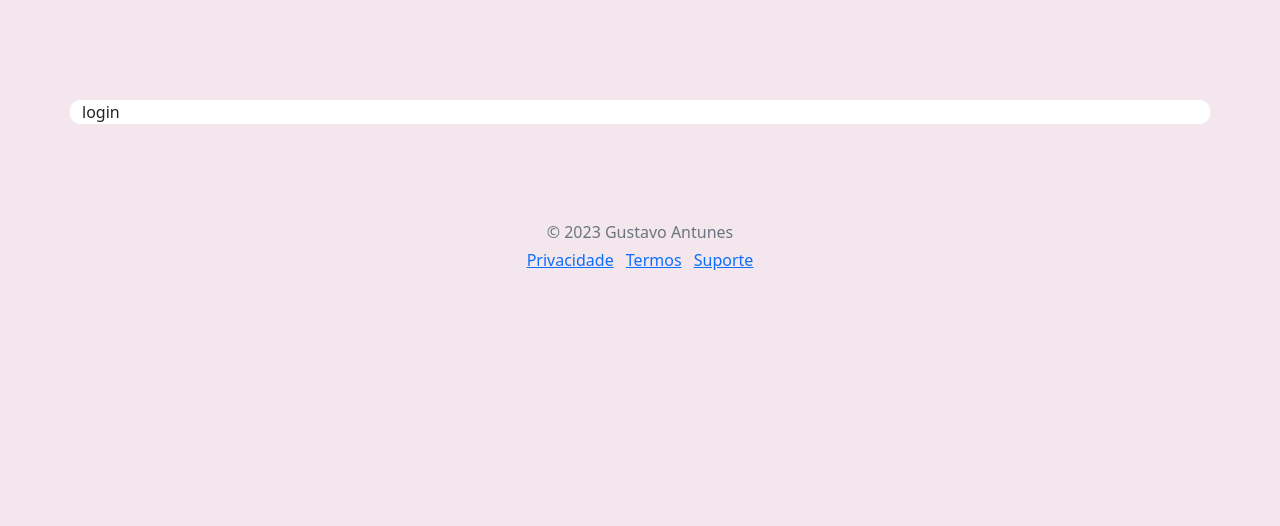
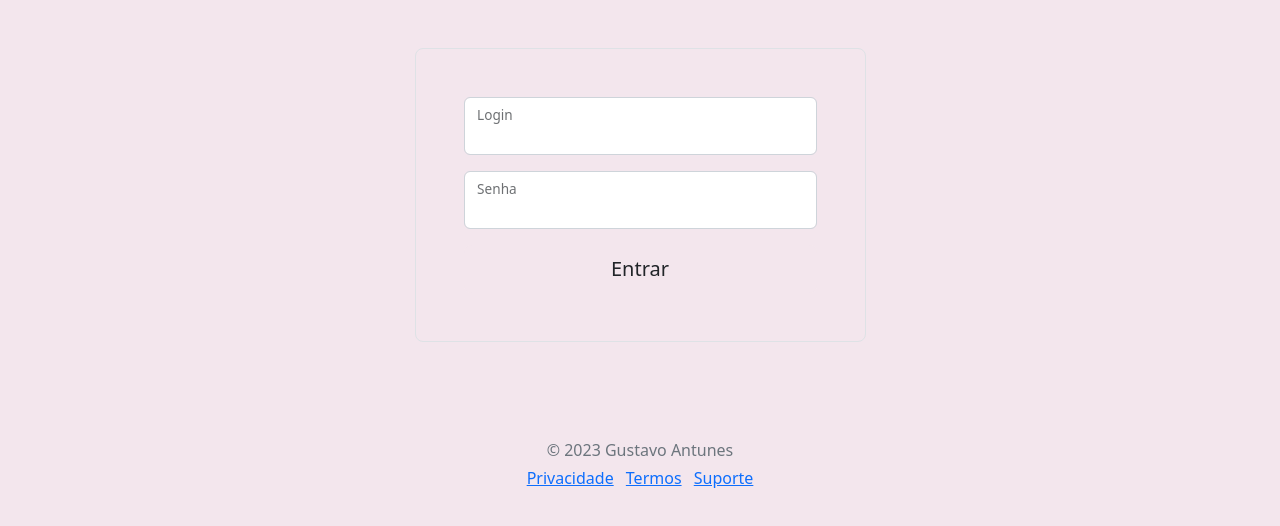
Before and after one commit to ElvisGustavoAntunes/Cadastro_Roupas, a plain HTML site: page Index.html in a window 1280 px wide. Drawn offline with nearby package versions, Linux system fonts and the light colour scheme.

Commit message:
Criando formulario de login

```diff
--- a/Index.html
+++ b/Index.html
@@ -16,12 +16,23 @@
 
 <body style="background-color:  #f3e6ed;">
 
-  <div id="div_login" class="container">
-    <div>
-        login
+  <div class="container mt-5">
+    <div class="row align-items-rigth">
+      <div class="col-md-10 mx-auto col-lg-5">
+        <form id="form" class="p-4 p-md-5 border rounded-3">
+          <div class="form-floating mb-3">
+              <input type="text" class="form-control" id="inputLogin"/>
+              <label for="inputLogin">Login</label>
+          </div>
+          <div class="form-floating mb-3">
+            <input type="password" class="form-control" id="senha"/>
+            <label for="senha">Senha</label>
+          </div>
+          <button class="w-100 btn btn-lg" style="background-color:  #f3e6ed;" type="submit" >Entrar</button>
+        </form>
+      </div>
     </div>
   </div>
-
 
   <footer class="my-5 pt-5 text-muted text-center text-small">
     <p class="mb-1">&copy; 2023 Gustavo Antunes </p>
```
